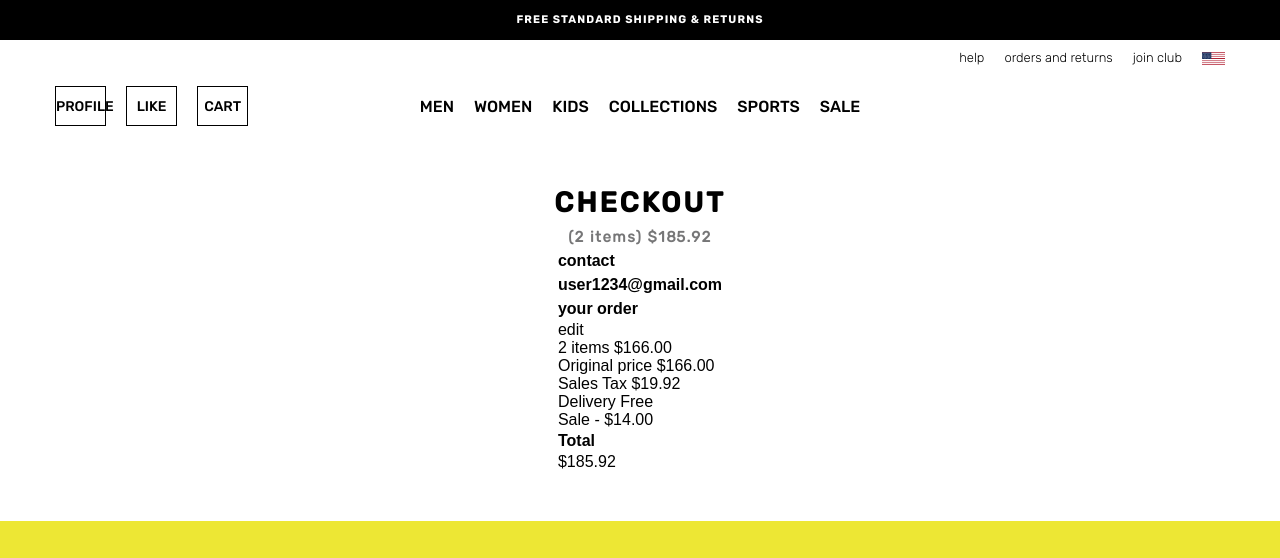
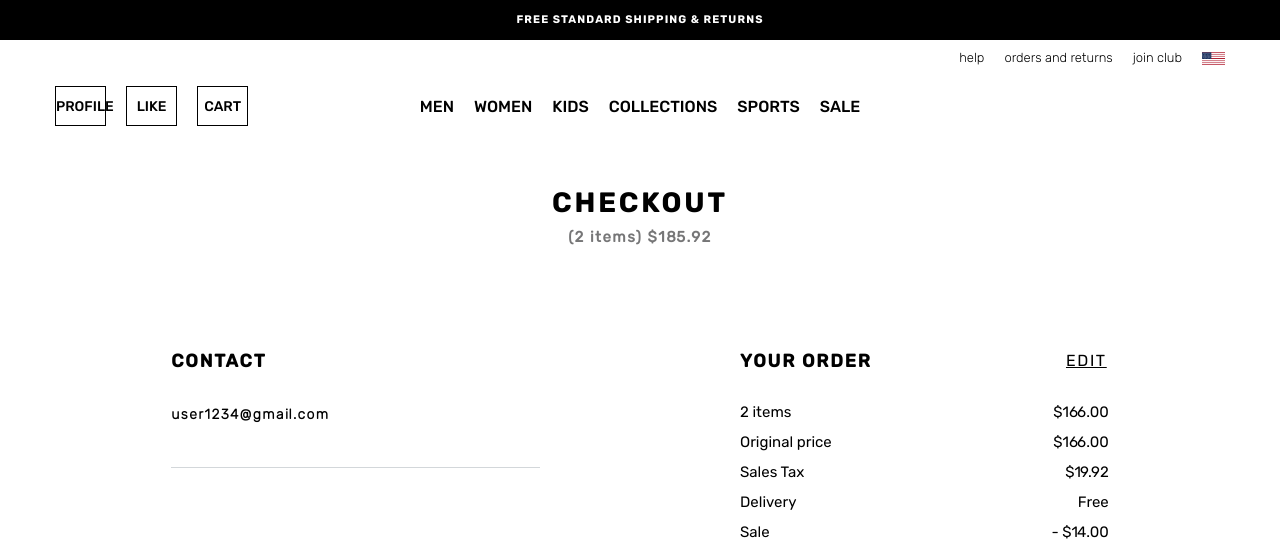
Before and after one commit to SashaNebo/Ferrous, a plain HTML site: page index.html in a window 1280 px wide. Shown: the top 558 px of the page. Drawn offline with Linux system fonts and the light colour scheme.

Commit message:
work on checkout html&css

```diff
--- a/styles/blocks/checkout.css
+++ b/styles/blocks/checkout.css
@@ -17,7 +17,7 @@
 
 .checkout-title {
   font-size: 28px;
-  font-family: var(--font-medium);
+  font-family: var(--font-bold);
   text-transform: uppercase;
   letter-spacing: .1em;
 }
@@ -29,3 +29,97 @@
   margin-top: 10px;
   letter-spacing: .1em;
 }
+
+.checkout-data {
+  width: 75%;
+  display: flex;
+  gap: 200px;
+  margin-top: 100px;
+}
+
+.checkout-data-user {
+  width: 100%;
+  max-width: 720px;
+}
+
+.data-user-contact {
+  padding-bottom: 40px;
+  border-bottom: 1px solid #D3D7DA;
+}
+
+.user-contact__title {
+  font-size: 18px;
+  font-family: var(--font-medium);
+  text-transform: uppercase;
+  letter-spacing: .1em;
+  margin-bottom: 30px;
+}
+
+.user-contact__email {
+  font-size: 14px;
+  font-family: var(--font-light);
+  letter-spacing: .1em;
+}
+
+.checkout-data-product {
+  width: 100%;
+  max-width: 400px;
+}
+
+.data-product-order {}
+
+.product-order-top {
+  display: flex;
+  justify-content: space-between;
+  margin-bottom: 30px;
+}
+
+.order-top__title {
+  font-size: 18px;
+  font-family: var(--font-medium);
+  text-transform: uppercase;
+  letter-spacing: .1em;
+}
+
+.order-top__edit {
+  font-size: 16px;
+  font-family: var(--font-regular);
+  text-transform: uppercase;
+  letter-spacing: .1em;
+  text-decoration: underline;
+  cursor: pointer;
+  transition: .1s linear;
+  padding: 2px 2px;
+}
+
+.order-top__edit:hover {
+  font-family: var(--font-medium);
+  color: #fff;
+  background: #000;
+  text-decoration: #000;
+}
+
+.product-order-w {
+  display: flex;
+  justify-content: space-between;
+  margin-bottom: 12px;
+}
+
+.order-w__item,
+.order-w__price {
+  font-size: 15px;
+  font-family: var(--font-regular);
+}
+
+.product-order-bottom {
+  display: flex;
+  justify-content: space-between;
+  margin-top: 20px;
+}
+
+.order-bottom__title,
+.order-bottom__price {
+  font-size: 15px;
+  font-family: var(--font-medium);
+  letter-spacing: .1em;
+}
```
